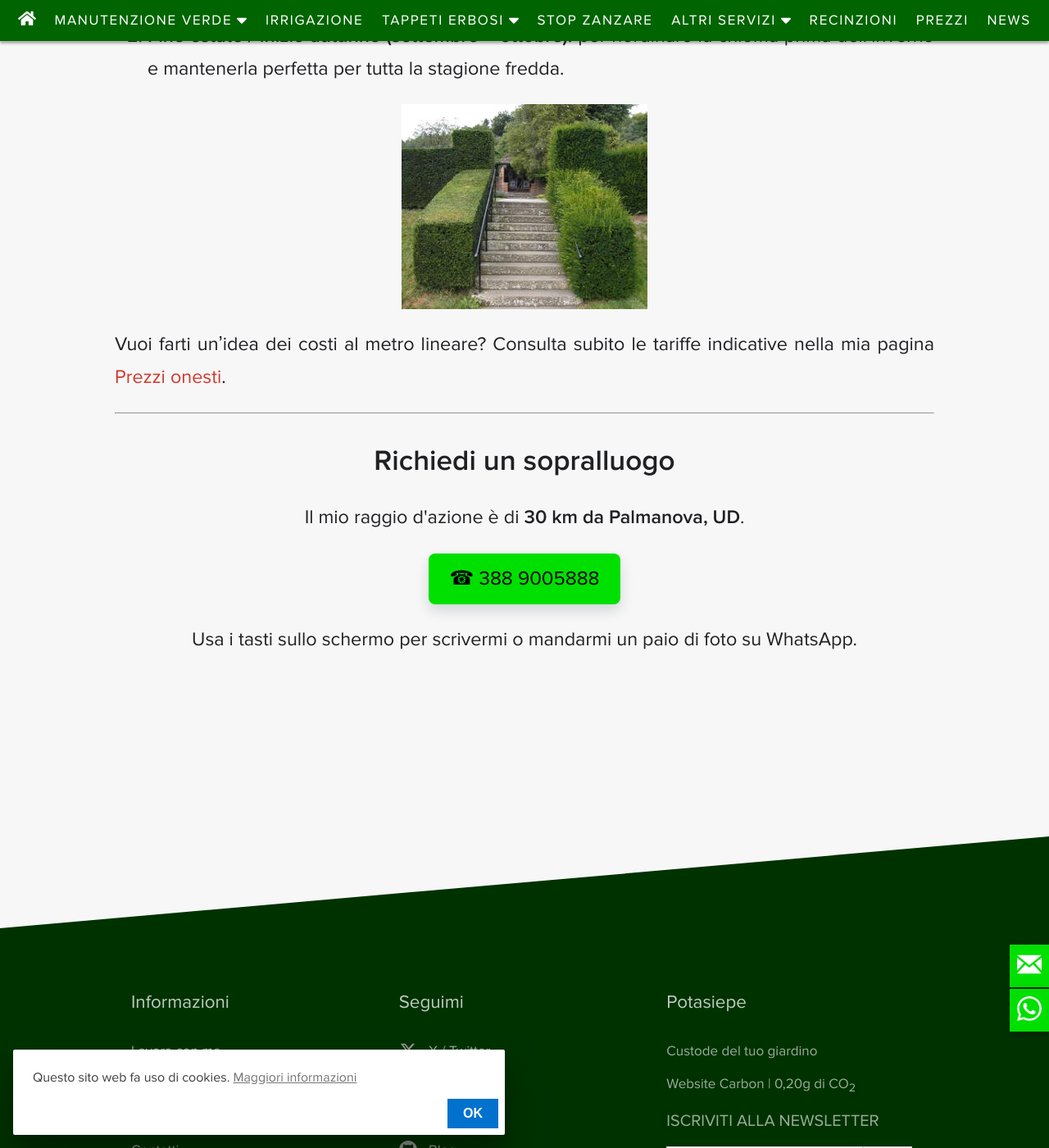
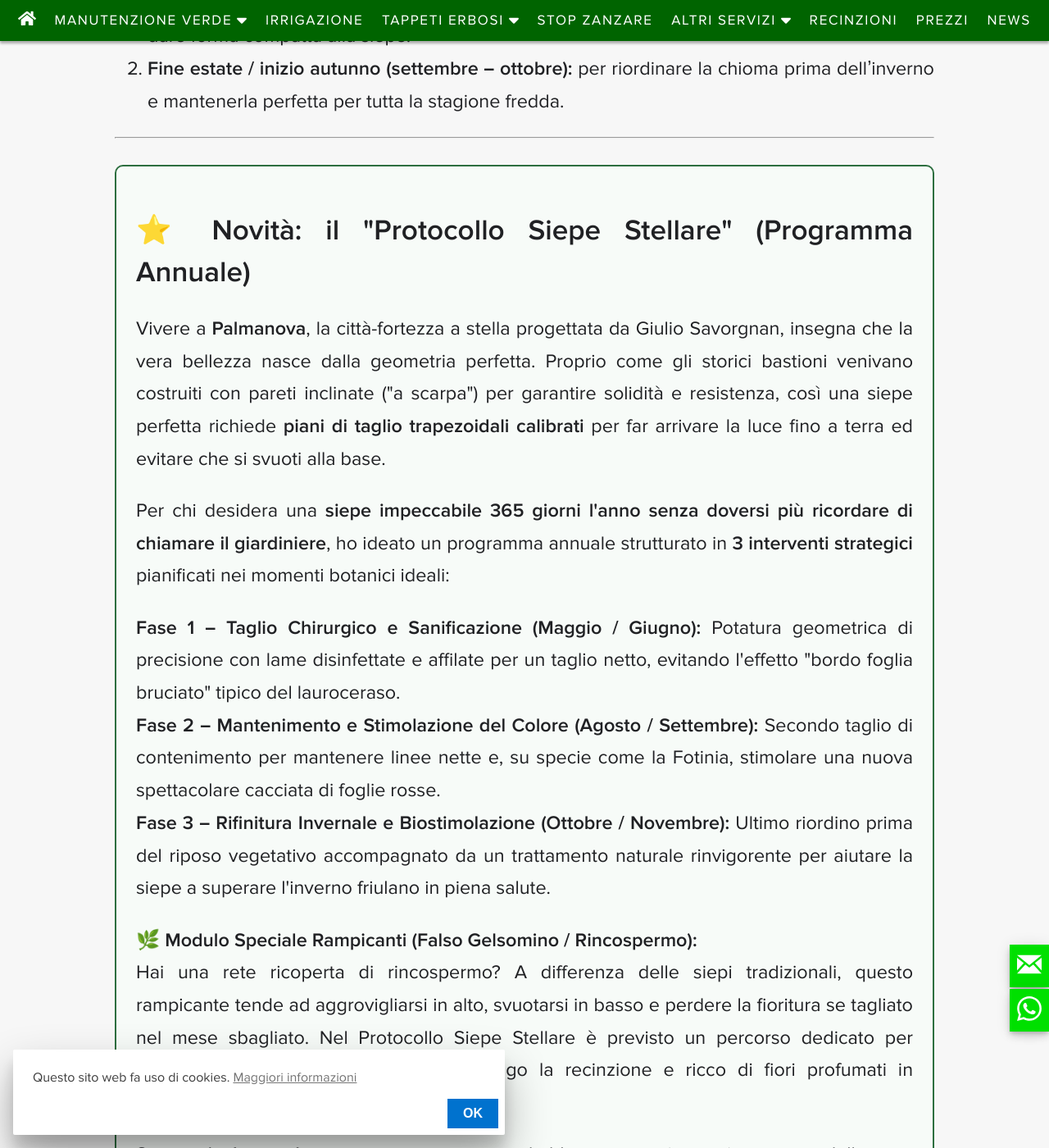
Before and after one commit to enricocaputo/enricocaputo.github.io, a Jekyll site: the page built from my_collections/_servizi/potatura-siepi.md, in a window 1280 px wide and 1400 px high, scrolled down 2479 px. Shown: the whole window at 82% size. Built offline with Jekyll 4.4.1, drawn with Linux system fonts in a browser that asks for light colours; some of the changed text lies outside the part shown.

Commit message:
Protocollo Siepe Stellare

```diff
--- a/my_collections/_servizi/potatura-siepi.md
+++ b/my_collections/_servizi/potatura-siepi.md
@@ -44,15 +44,39 @@ Intervengo su tutte le principali specie presenti nei giardini friulani e isonti
 
 * **Siepi sempreverdi:** Lauroceraso, Fotinia (*Photinia red robin*), Leylandii, Tuia, Ligustro, Bosso, Viburno, Eleagno e Tasso.
 * **Siepi spoglianti e fiorite:** Carpino, Biancospino, Ibisco, Forsizia, Spirea e siepi miste informali.
+* **Rampicanti su rete o grigliato:** Rincospermo (*falso gelsomino*), edera e gelsomino.
 
 ---
 
 ## Quando conviene potare la siepe
 
-In genere consiglio **due interventi all'anno**:
+Per un singolo intervento annuale o semestrale, i due momenti principali sono:
 1. **Tarda primavera (maggio – giugno):** per contenere la forte spinta vegetativa primaverile e dare forma compatta alla siepe.
 2. **Fine estate / inizio autunno (settembre – ottobre):** per riordinare la chioma prima dell'inverno e mantenerla perfetta per tutta la stagione fredda.
 
+---
+
+<div style="border: 2px solid #2e6f40; border-radius: 10px; padding: 1.5rem; margin: 2rem 0; background-color: #f7fbf8;">
+
+<h2>⭐ Novità: il "Protocollo Siepe Stellare" (Programma Annuale)</h2>
+
+<p>Vivere a <strong>Palmanova</strong>, la città-fortezza a stella progettata da Giulio Savorgnan, insegna che la vera bellezza nasce dalla geometria perfetta. Proprio come gli storici bastioni venivano costruiti con pareti inclinate ("a scarpa") per garantire solidità e resistenza, così una siepe perfetta richiede <strong>piani di taglio trapezoidali calibrati</strong> per far arrivare la luce fino a terra ed evitare che si svuoti alla base.</p>
+
+<p>Per chi desidera una <strong>siepe impeccabile 365 giorni l'anno senza doversi più ricordare di chiamare il giardiniere</strong>, ho ideato un programma annuale strutturato in <strong>3 interventi strategici</strong> pianificati nei momenti botanici ideali:</p>
+
+<ul>
+  <li><strong>Fase 1 – Taglio Chirurgico e Sanificazione (Maggio / Giugno):</strong> Potatura geometrica di precisione con lame disinfettate e affilate per un taglio netto, evitando l'effetto "bordo foglia bruciato" tipico del lauroceraso.</li>
+  <li><strong>Fase 2 – Mantenimento e Stimolazione del Colore (Agosto / Settembre):</strong> Secondo taglio di contenimento per mantenere linee nette e, su specie come la Fotinia, stimolare una nuova spettacolare cacciata di foglie rosse.</li>
+  <li><strong>Fase 3 – Rifinitura Invernale e Biostimolazione (Ottobre / Novembre):</strong> Ultimo riordino prima del riposo vegetativo accompagnato da un trattamento naturale rinvigorente per aiutare la siepe a superare l'inverno friulano in piena salute.</li>
+</ul>
+
+<p><strong>🌿 Modulo Speciale Rampicanti (Falso Gelsomino / Rincospermo):</strong><br>
+Hai una rete ricoperta di rincospermo? A differenza delle siepi tradizionali, questo rampicante tende ad aggrovigliarsi in alto, svuotarsi in basso e perdere la fioritura se tagliato nel mese sbagliato. Nel Protocollo Siepe Stellare è previsto un percorso dedicato per mantenerlo folto dalla base, ordinato lungo la recinzione e ricco di fiori profumati in primavera.</p>
+
+<p style="margin-bottom: 0;"><strong>Sempre incluso nel programma:</strong> prezzo annuale bloccato, monitoraggio costante dello stato di salute delle piante a ogni visita, raccolta e smaltimento completo di tutti i residui di potatura.</p>
+
+</div>
+
 ![Potatura di siepe, prima e dopo](/img/prima-e-dopo-la-potatura.jpg "Potatura di siepe, prima e dopo")
 
-Vuoi farti un'idea dei costi al metro lineare? Consulta subito le tariffe indicative nella mia pagina [Prezzi onesti](/prezzi/).
+Preferisci un intervento singolo? Consulta le tariffe indicative al metro lineare nella pagina [Prezzi onesti](/prezzi/), oppure chiedimi un sopralluogo per attivare il **Protocollo Siepe Stellare** sul tuo giardino.
```
